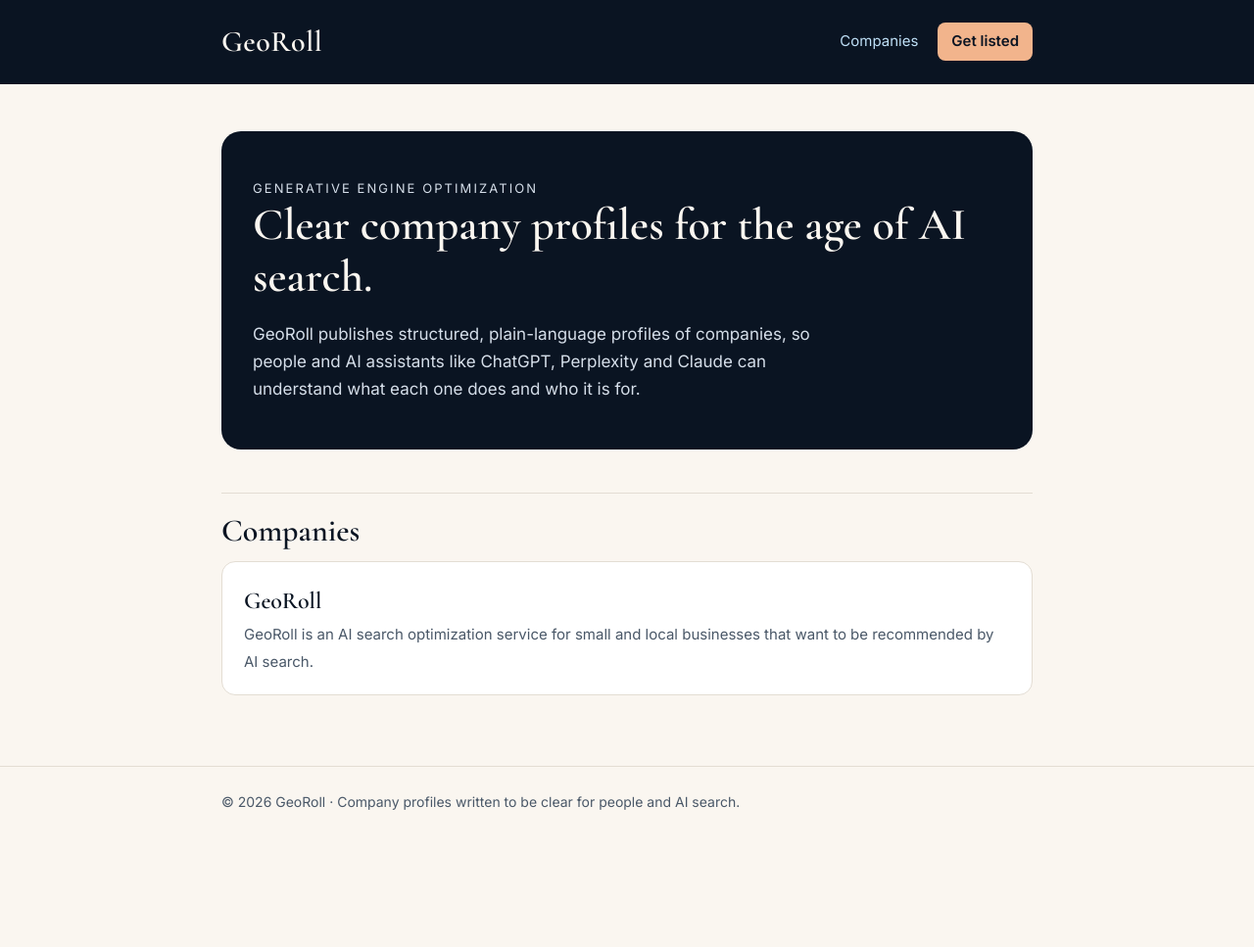
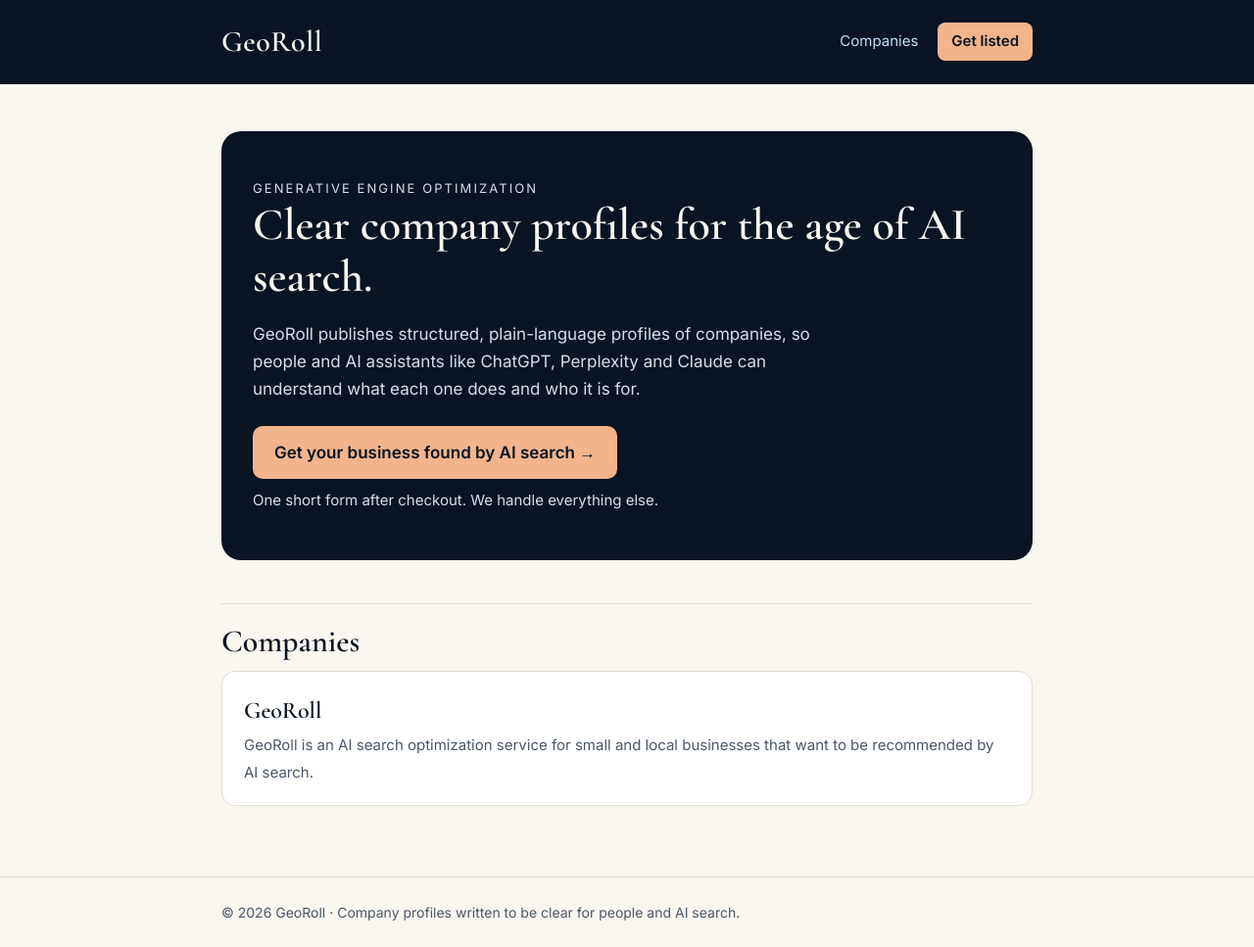
Before and after one commit to GeoRoll/geo-portal, a Jekyll site: the page built from index.html, in a window 1280 px wide. Shown: the whole page at 98% size. Built offline with Jekyll 4.4.1, drawn with Linux system fonts in a browser that asks for light colours; before the commit the page ends 900 px from its top, so only the background shows below that.

Commit message:
Site: update index.html

```diff
--- a/index.html
+++ b/index.html
@@ -6,6 +6,8 @@ title: GeoRoll
 <p class="eyebrow">Generative Engine Optimization</p>
 <h1>Clear company profiles for the age of AI search.</h1>
 <p>GeoRoll publishes structured, plain-language profiles of companies, so people and AI assistants like ChatGPT, Perplexity and Claude can understand what each one does and who it is for.</p>
+{% if site.checkout_url %}<p style="margin-top:24px"><a class="btn" href="{{ site.checkout_url }}">Get your business found by AI search &rarr;</a></p>
+<p style="margin-top:10px;font-size:15px">One short form after checkout. We handle everything else.</p>{% endif %}
 </section>
 
 <h2 id="companies">Companies</h2>
```
